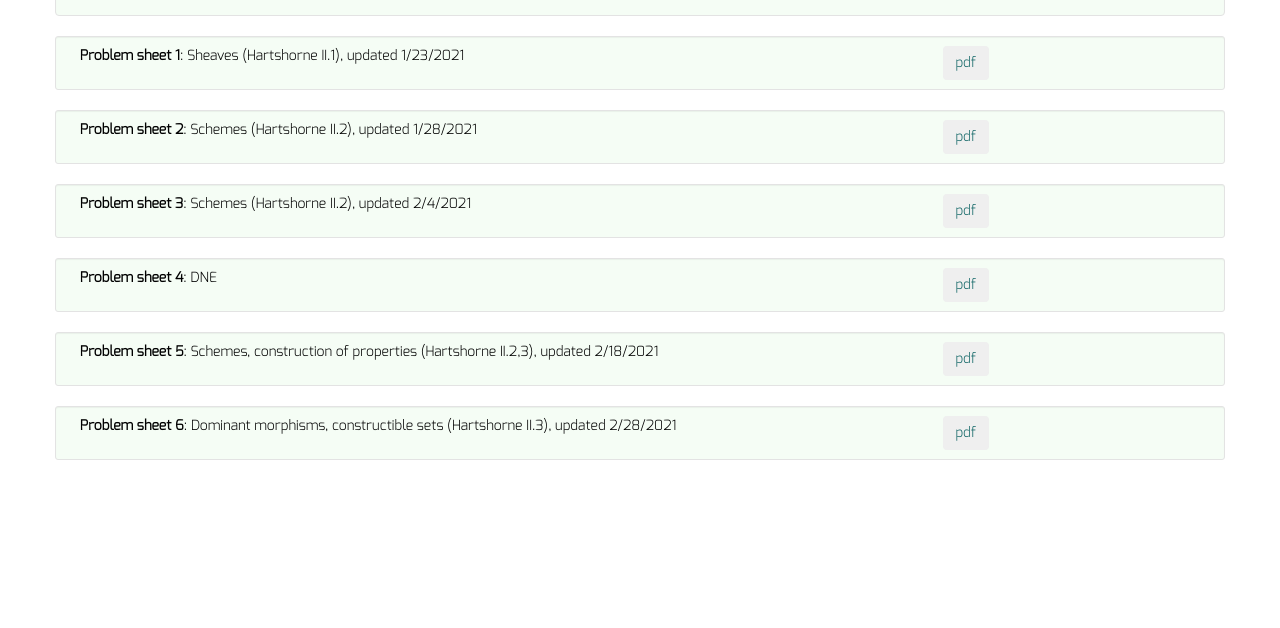
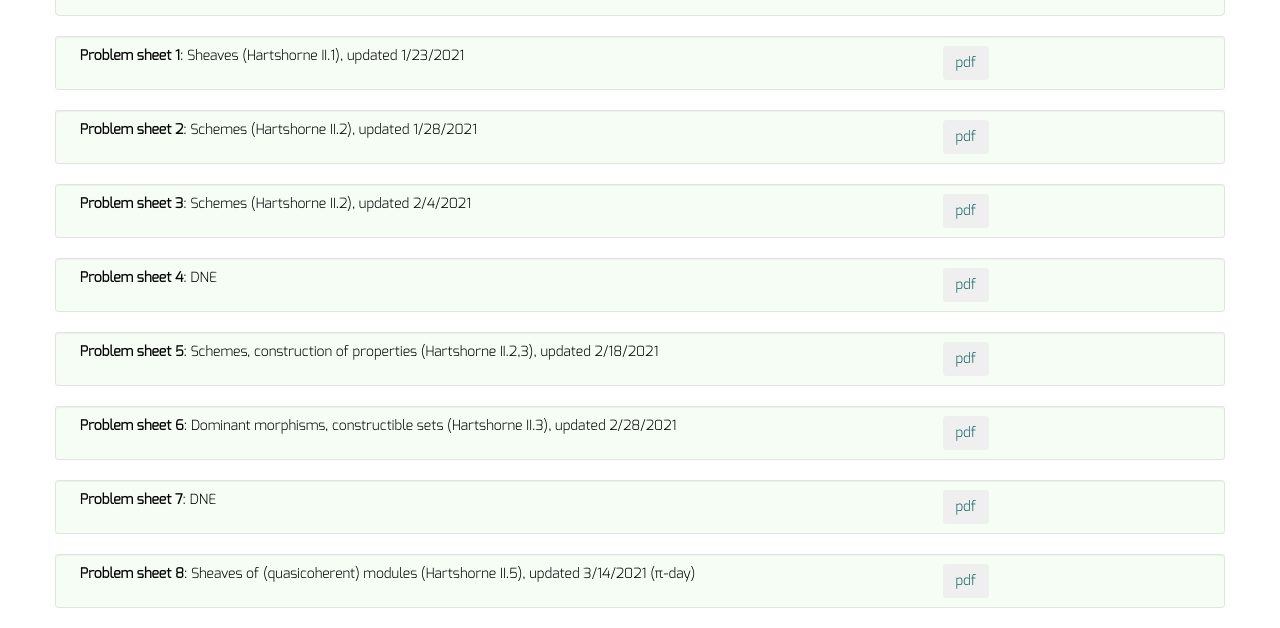
Before and after one commit to dkrashen/schemes, a Jekyll site: the page built from problems/index.html, in a window 1280 px wide, cut to the strip 310-938 px from the top of the page. Built offline with Jekyll 4.4.1, drawn with Linux system fonts in a browser that asks for light colours; before the commit the page ends 900 px from its top, so only the background shows below that.

Commit message:
add problem sheet 8

```diff
--- a/_data/problems.yml
+++ b/_data/problems.yml
@@ -16,3 +16,9 @@
 - title: "Problem sheet 6"
   description: "Dominant morphisms, constructible sets (Hartshorne II.3), updated 2/28/2021"
   filename: "problems6.pdf"
+- title: "Problem sheet 7"
+  description: "DNE"
+  filename: ""
+- title: "Problem sheet 8"
+  description: "Sheaves of (quasicoherent) modules (Hartshorne II.5), updated 3/14/2021 (&#960;-day)"
+  filename: "problems8.pdf"
```
Also changed, not shown: 1 other file.
